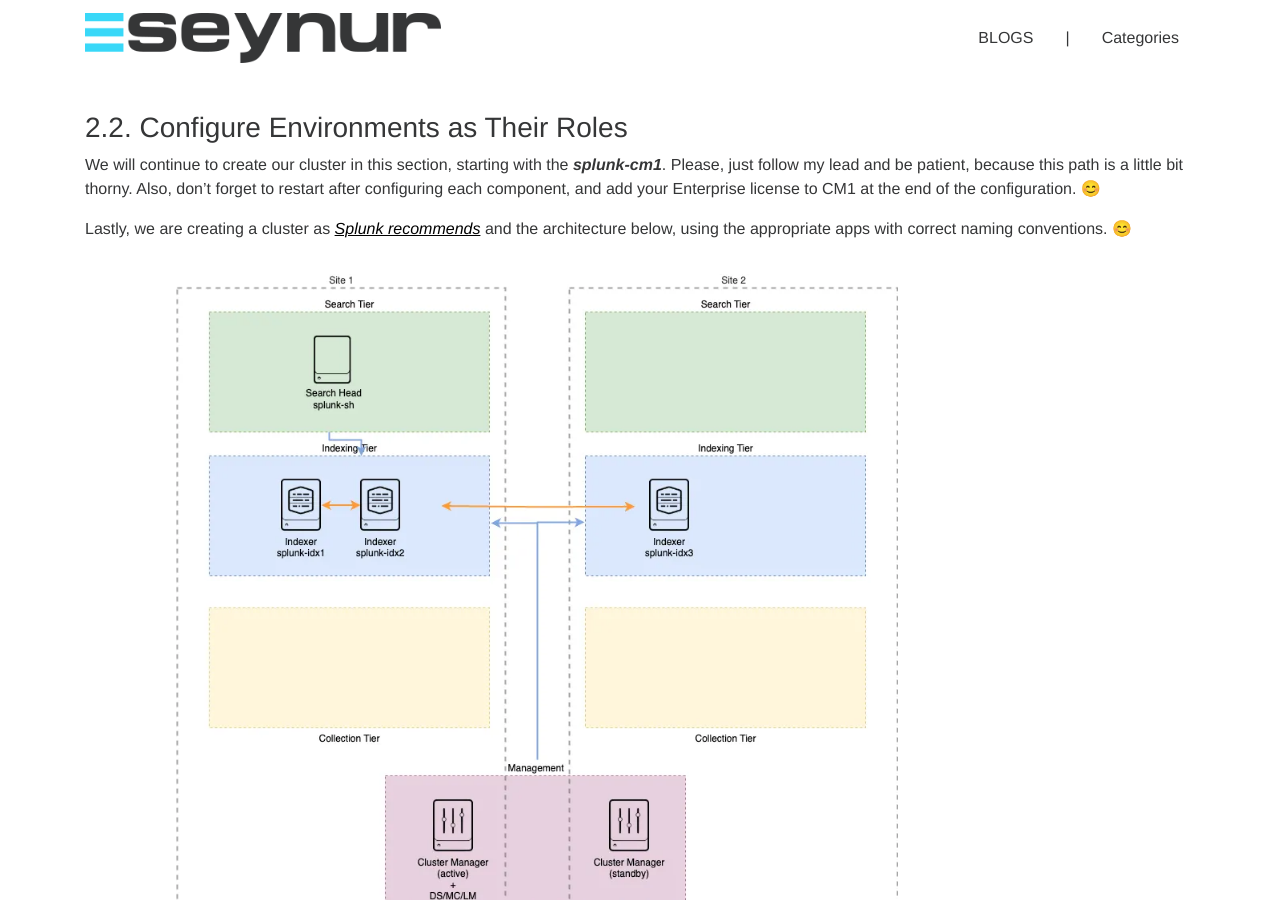
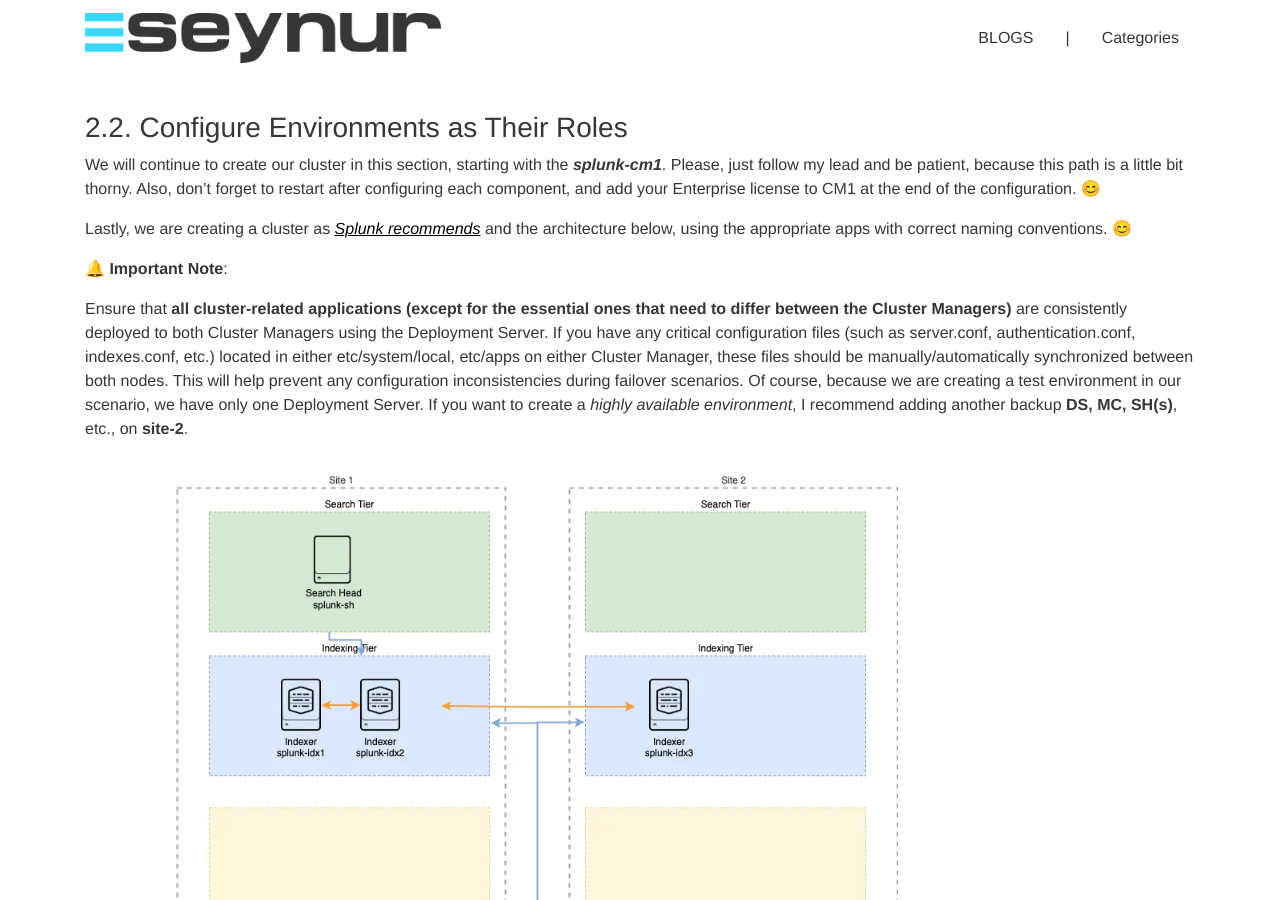
Before and after one commit to seynur/blog, a Jekyll site: the page built from _posts/2025-04-24-local-test-of-the-cluster-manager-redundancy-in-splunk.md, in a window 1280 px wide and 900 px high, scrolled down 3591 px. Built offline with Jekyll 4.4.1, drawn with Linux system fonts in a browser that asks for light colours; nearby versions of some CDN libraries; some of the changed text lies outside the part shown.

Commit message:
updates on "Splunk Cluster Manager Redundancy — Part 2: Implementation"

```diff
--- a/_posts/2025-04-24-local-test-of-the-cluster-manager-redundancy-in-splunk.md
+++ b/_posts/2025-04-24-local-test-of-the-cluster-manager-redundancy-in-splunk.md
@@ -13,7 +13,7 @@
 # Splunk Cluster Manager Redundancy -  Part 2: Implementation
 Cluster manager redundancy is a mechanism designed to ensure high availability and resilience in Splunk's distributed architecture. If one cluster manager becomes unavailable due to a failure or maintenance, another pre-configured cluster manager can seamlessly take over coordination duties for the indexers. Splunk provides multiple approaches to implement this,  such as automatic failover with heartbeat or manual failover using DNS redirection ([Splunk documentation](https://docs.splunk.com/Documentation/Splunk/9.4.1/Indexer/CMredundancy#Implement_cluster_manager_redundancy)). Also, I mentioned this subject on my previous [blog](cluster-manager-redundancy-in-splunk.html). 😊
 
-In this blog, we're going with the **manual + DNS-based approach** for its simplicity and full control over the switch process. However, since we're running **everything on the same physical server** (*for testing and educational purposes*), we're not using distinct hostnames or external DNS. Instead, we'll configure everything using the **local IP**. 😊
+In this blog, we're going with the **manual + DNS-based approach** for its simplicity and full control over the switch process. However, since we're running **everything on the same physical server with one network card** (*for testing and educational purposes*), we're not using distinct hostnames or external DNS. Instead, we'll configure everything using the **local IP**. 😊
 
 👉 So, don't get hung up on *why* we're applying redundancy this way - our goal is to make the mechanics of the setup crystal clear for you to replicate in your environment, whether production or lab.
 
@@ -116,6 +116,12 @@
 We will continue to create our cluster in this section, starting with the  ***splunk-cm1***. Please, just follow my lead and be patient, because this path is a little bit thorny. Also, don't forget to restart after configuring each component, and add your Enterprise license to CM1 at the end of the configuration. 😊
 
 Lastly, we are creating a cluster as [*Splunk recommends*](https://docs.splunk.com/Documentation/Splunk/9.4.1/Indexer/Clusterconfigurationoverview) and the architecture below, using the appropriate apps with correct naming conventions. 😊
+
+
+🔔 **Important Note**:
+
+Ensure that **all cluster-related applications (except for the essential ones that need to differ between the Cluster Managers)** are consistently deployed to both Cluster Managers using the Deployment Server. If you have any critical configuration files (such as server.conf, authentication.conf, indexes.conf, etc.) located in either etc/system/local, etc/apps on either Cluster Manager, these files should be manually/automatically synchronized between both nodes. This will help prevent any configuration inconsistencies during failover scenarios. Of course, because we are creating a test environment in our scenario, we have only one Deployment Server. If you want to create a *highly available environment*, I recommend adding another backup **DS, MC, SH(s)**, etc., on **site-2**.
+
 
 | ![screenshot](/assets/img/blog/2025-04-24-splunk_architect_of_the_test_environment.webp) |
 |:--:|
@@ -800,7 +806,10 @@
 
 This setup not only gives you hands-on experience with distributed Splunk environments, but also lets you safely explore **manual failover** and **resilience planning** without requiring multiple machines. Hopefully, this guide helps you build confidence in configuring and operating complex Splunk topologies.
 
-Now it's your turn - spin it up, break it, recover it, and learn from it.
+While **manual switchover is effective for local testing and learning**, managing failover manually in production environments can be risky and prone to errors, especially in high-availability or mission-critical setups. Therefore, it is often advisable to implement automated orchestration methods, such as DNS scripts or load balancer health checks. These methods can help seamlessly add new MC/DS servers on the other site with all necessary configurations or allow for automatic operation when suitable and supported by your infrastructure.
+
+Now it’s your turn — spin it up, break it, recover it, and learn from it. 😊
+And when you’re ready to scale, think automation.
 
 **Happy Splunking!** 🚀
 
```
